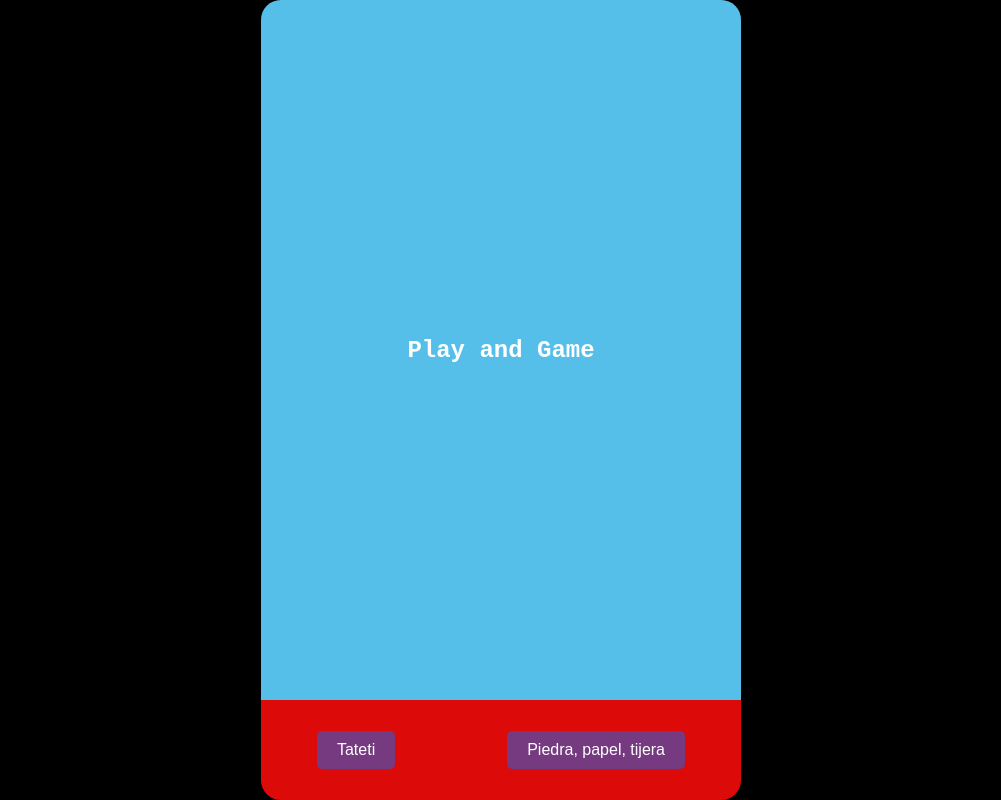
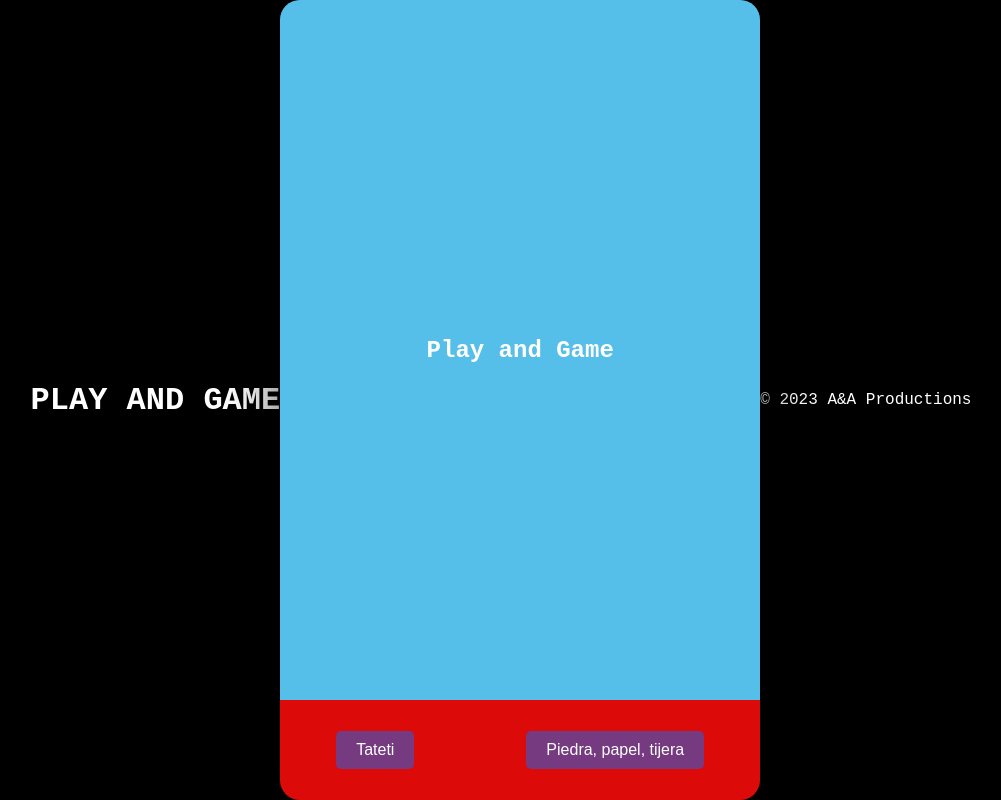
Before and after one commit to andreazunino/PlayAndGame, a plain HTML site: page index.html in a window 1280 px wide. Shown: the whole page, without its empty margins (139-1140 px from the left). Drawn offline with Linux system fonts and the light colour scheme; files that its build step writes are made by us from their sources.

Commit message:
orden de archivos y carpetas

```diff
--- a/css/styles.css
+++ b/css/styles.css
@@ -8,6 +8,13 @@ body {
     background-color: #000;
     color: #fff;
     font-family: 'Courier New', monospace;
+}
+.header {
+    display: flex;
+    align-items: center;
+    justify-content: center;
+    margin:auto;
+    height: 30%;
 }
 
 .arcade-machine {
--- a/index.html
+++ b/index.html
@@ -3,10 +3,15 @@
 <head>
     <meta charset="UTF-8">
     <meta name="viewport" content="width=device-width, initial-scale=1.0">
-    <link rel="stylesheet" href="styles.css">
+    <link rel="stylesheet" href="css\styles.css">
     <title>Máquina de Videojuegos Retro Arcade</title>
 </head>
 <body>
+    <header>
+        <div class="header">
+            <h1>PLAY AND GAME</h1>
+        </div>
+    </header>
     <div class="arcade-machine">
         <div class="screen">
             <h2>Play and Game</h2>
@@ -17,5 +22,10 @@
             <button class="control-button">Piedra, papel, tijera</button>
         </div>
     </div>
+    <footer>
+        <div class="divFooter">
+            <p>© 2023 A&A Productions</p>
+        </div>
+    </footer>
 </body>
 </html>
```
